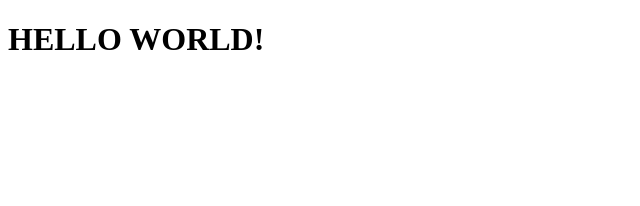
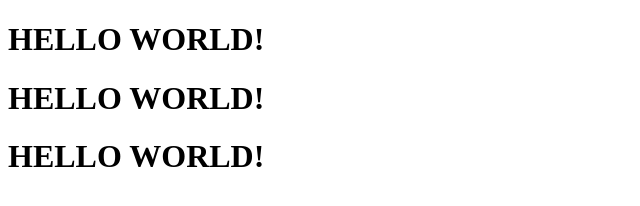
Before and after one commit to Amyish/DevStudy, a plain HTML site: page HTML/Pilot_20210531.html in a window 1280 px wide. Shown: the whole page, without its empty margins (0-640 px from the left). Drawn offline with Linux system fonts and the light colour scheme.

Commit message:
커밋테스트~!~!~!~!

```diff
--- a/HTML/Pilot_20210531.html
+++ b/HTML/Pilot_20210531.html
@@ -10,6 +10,8 @@
 
 <body>
     <h1>HELLO WORLD!</h1>
+    <h1>HELLO WORLD!</h1>
+    <h1>HELLO WORLD!</h1>
 </body>
 
 </html>
```
